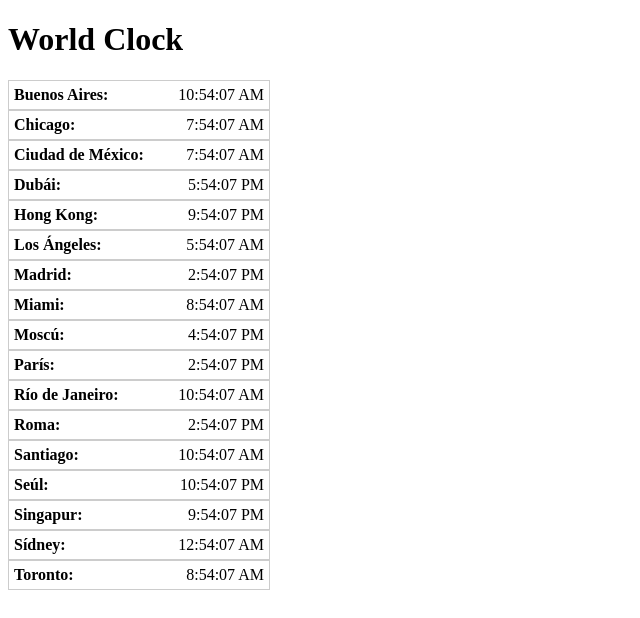
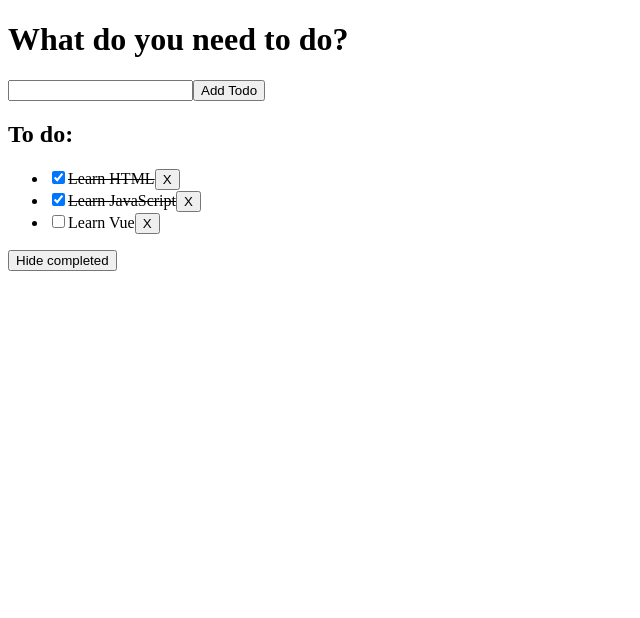
Before and after one commit to jmo-bancaeticalat/MyVueApp, a Vue app in the folder vue-project/: page / in a window 1280 px wide. Shown: the top 618 px of the page, without its empty margins (0-640 px from the left). Built offline with nearby package versions, Linux system fonts and the light colour scheme.

Commit message:
Update Todo

```diff
--- a/vue-project/src/App.vue
+++ b/vue-project/src/App.vue
@@ -17,9 +17,9 @@
   <!-- <Vif/> -->
   <!-- <Vfor /> -->
   <!-- <Counter /> -->
-  <!-- <ToDo /> -->
+  <ToDo />
   <!-- <Calculadora/> -->
-  <WorldClock />
+  <!-- <WorldClock /> -->
 
 </template>
 
--- a/vue-project/src/components/ToDo.vue
+++ b/vue-project/src/components/ToDo.vue
@@ -1,44 +1,53 @@
+<script setup>
+    import { ref, computed } from 'vue'
+
+    let id = 0
+
+    const newTodo = ref('')
+    const hideCompleted = ref(false)
+    const todos = ref([
+    { id: id++, text: 'Learn HTML', done: true },
+    { id: id++, text: 'Learn JavaScript', done: true },
+    { id: id++, text: 'Learn Vue', done: false }
+    ])
+
+    const filteredTodos = computed(() => {
+    return hideCompleted.value
+        ? todos.value.filter((t) => !t.done)
+        : todos.value
+    })
+
+    function addTodo() {
+    todos.value.push({ id: id++, text: newTodo.value, done: false })
+    newTodo.value = ''
+    }
+
+    function removeTodo(todo) {
+    todos.value = todos.value.filter((t) => t !== todo)
+    }
+</script>
+
 <template>
     <h1>What do you need to do?</h1>
-    <input id="task" type="text" v-model="task">
-    <button @click="addTask" >Add</button>
-
+    <form @submit.prevent="addTodo">
+        <input v-model="newTodo">
+        <button>Add Todo</button>
+    </form>
     <h2>To do:</h2>
     <ul>
-        <li
-            v-for="(task, index) in arrayToDo"
-            :key="index"
-            :style="marginX">
-            {{ task }}
-            <button @click="deletTask(index)">X</button>
+        <li v-for="todo in filteredTodos" :key="todo.id">
+        <input type="checkbox" v-model="todo.done">
+        <span :class="{ done: todo.done }">{{ todo.text }}</span>
+        <button @click="removeTodo(todo)">X</button>
         </li>
     </ul>
+    <button @click="hideCompleted = !hideCompleted">
+        {{ hideCompleted ? 'Show all' : 'Hide completed' }}
+    </button>
 </template>
-<script setup>
-    import { ref } from 'vue';
 
-    const marginX = 'margin: 10px 0 ;';
-
-    // valor del input
-    const task = ref('');
-
-    // lista de tasks
-    const arrayToDo = ref([]);
-
-
-    const addTask = () => {
-        // Si en el valor del input, sin espacios (trim), es difetente a '' empieza la logica
-        if (task.value.trim() !== ''){
-            // Empuja el valor del input dentro del array
-            arrayToDo.value.push(task.value);
-            // Limpia el valor del input
-            task.value = '';
-        };
-    };
-
-    // elimina la tarea del array del index especifico donde se encuentra
-    const deletTask = (index) => {
-        arrayToDo.value.splice(index,1 );
-    };
-
-</script>
+<style>
+    .done {
+    text-decoration: line-through;
+    }
+</style>
--- a/vue-project/src/components/WorldClock.vue
+++ b/vue-project/src/components/WorldClock.vue
@@ -14,6 +14,7 @@
 const timezones = [
   { name: 'Buenos Aires', offset: -3, currentTime: ref(new Date()) },
   { name: 'Chicago', offset: -6, currentTime: ref(new Date()) },
+  {name: 'Chile', offset: -3, currentTime: ref(new Date())},
   { name: 'Ciudad de México', offset: -6, currentTime: ref(new Date()) },
   { name: 'Dubái', offset: 4, currentTime: ref(new Date()) },
   { name: 'Hong Kong', offset: 8, currentTime: ref(new Date()) },
```
